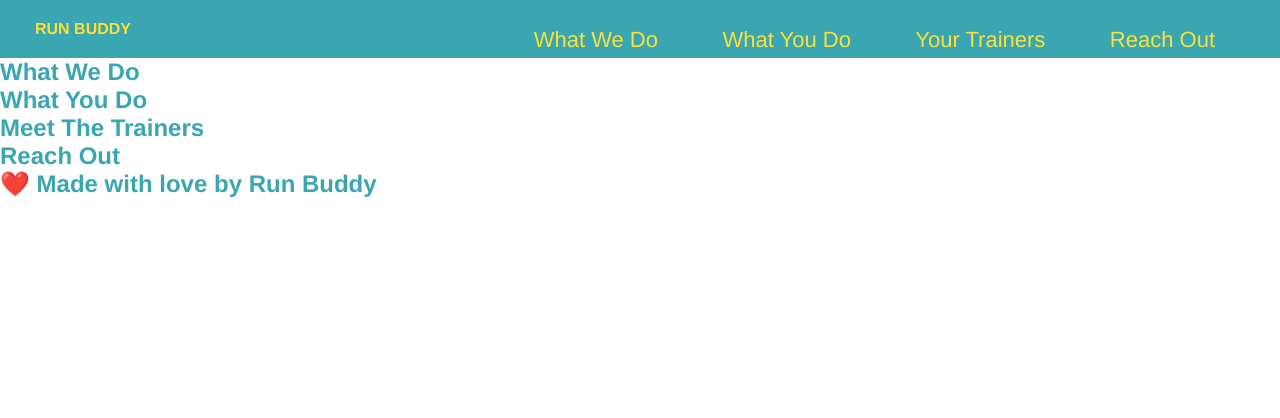
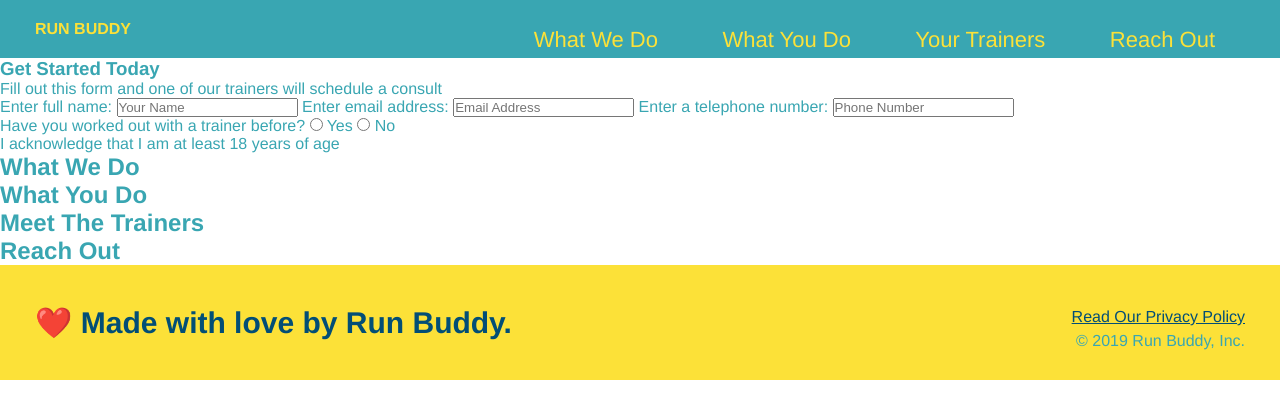
Before and after one commit to sp381/run-buddy, a plain HTML site: page index.html in a window 1280 px wide. Drawn offline with Linux system fonts and the light colour scheme.

Commit message:
updated footer, added text boxes

```diff
--- a/Assets/CSS/style.css
+++ b/Assets/CSS/style.css
@@ -1,6 +1,7 @@
 * {
     margin: 0;
     padding: 0;
+    box-sizing: border-box;
 }
 
 body {
@@ -45,3 +46,27 @@ body {
         font-weight: lighter;
         font-size: 22px;
     }
+
+    footer {
+        background: #fce138;
+        width: 100%;
+        padding: 40px 35px;
+    }
+
+    footer h2{
+        display: inline;
+        color: #024e76;
+        font-size: 30px;
+        margin: 0;
+    }
+
+
+footer div {
+    float: right;
+    line-height: 1.5;
+    text-align: right;
+}
+
+footer a {
+    color: #024e76;
+}
--- a/index.html
+++ b/index.html
@@ -27,6 +27,33 @@
     </nav>
 </header>
 
+    <section>
+        <div>
+            <h3>Get Started Today</h3>
+            <p>Fill out this form and one of our trainers will schedule a consult</p>
+        <!-- Add form element -->
+        <form>
+            <label for="name">Enter full name:</label>
+            <input type="text" placeholder="Your Name" name="name" id="name" />
+            <label for="email">Enter email address:</label>
+            <input type="text" placeholder="Email Address" email="email" id="email" />
+            <label for="phone">Enter a telephone number:</label>
+            <input type="text" placeholder="Phone Number" name="phone" id="phone" />
+            <p>
+                Have you worked out with a trainer before?
+                <input type="radio" name="trainer-confirm" id="trainer-yes" />
+                <label for="trainer-yes">Yes</label>
+                <input type="radio" name="trainer-confirm" id="trainer-no" />
+                <label for="trainer-no">No</label>
+            </p>
+            <p>
+                I acknowledge that I am at least 18 years of age
+
+            </p>
+        </form>
+        </div>
+    </section>
+
 <!-- hero/jumbotron -->
 <section>
 </section>
@@ -53,5 +80,9 @@
 
 <!-- footer -->
 <footer>
-    <h2> ❤️ Made with love by Run Buddy</h2>
+    <h2> ❤️ Made with love by Run Buddy.</h2>
+    <div>
+        <a href="#">Read Our Privacy Policy</a><br />
+        &copy; 2019 Run Buddy, Inc.
+    </div>
 </footer>
```
